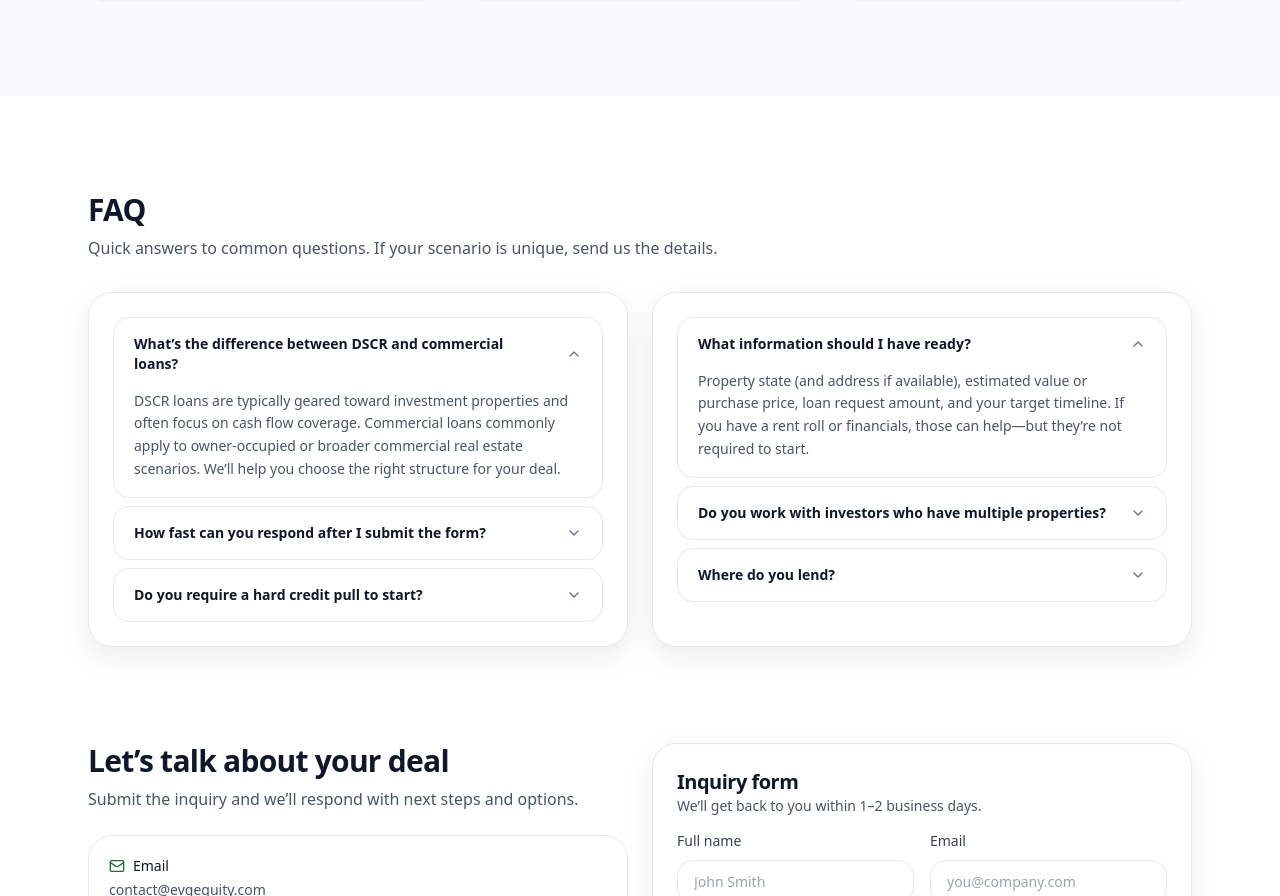
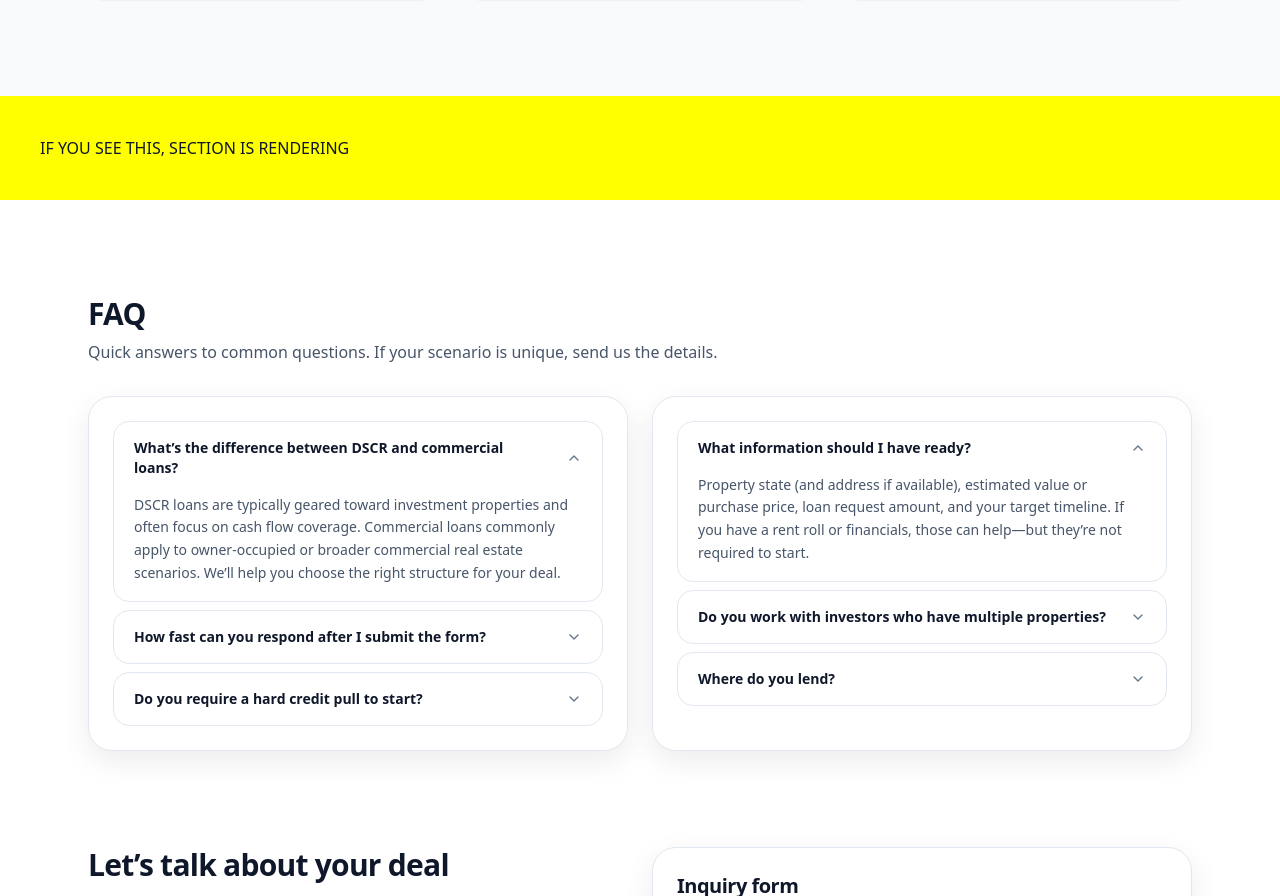
Before and after one commit to cwmiller192-collab/Evergreen-site, a Next.js app: page / in a window 1280 px wide. Shown: the part 3224-4120 px from the top of the page. Built offline with nearby package versions, Linux system fonts and the light colour scheme.

Commit message:
Update page.tsx

```diff
--- a/app/page.tsx
+++ b/app/page.tsx
@@ -510,6 +510,9 @@ export default function Page() {
     </div>
   </div>
 </section>
+        <section style={{ background: "yellow", padding: "40px" }}>
+  <h2>IF YOU SEE THIS, SECTION IS RENDERING</h2>
+</section>
         {/* FAQ */}
         <section id="faq" className="mx-auto max-w-6xl px-4 pt-16 md:px-6 md:pt-24">
           <motion.div
```
